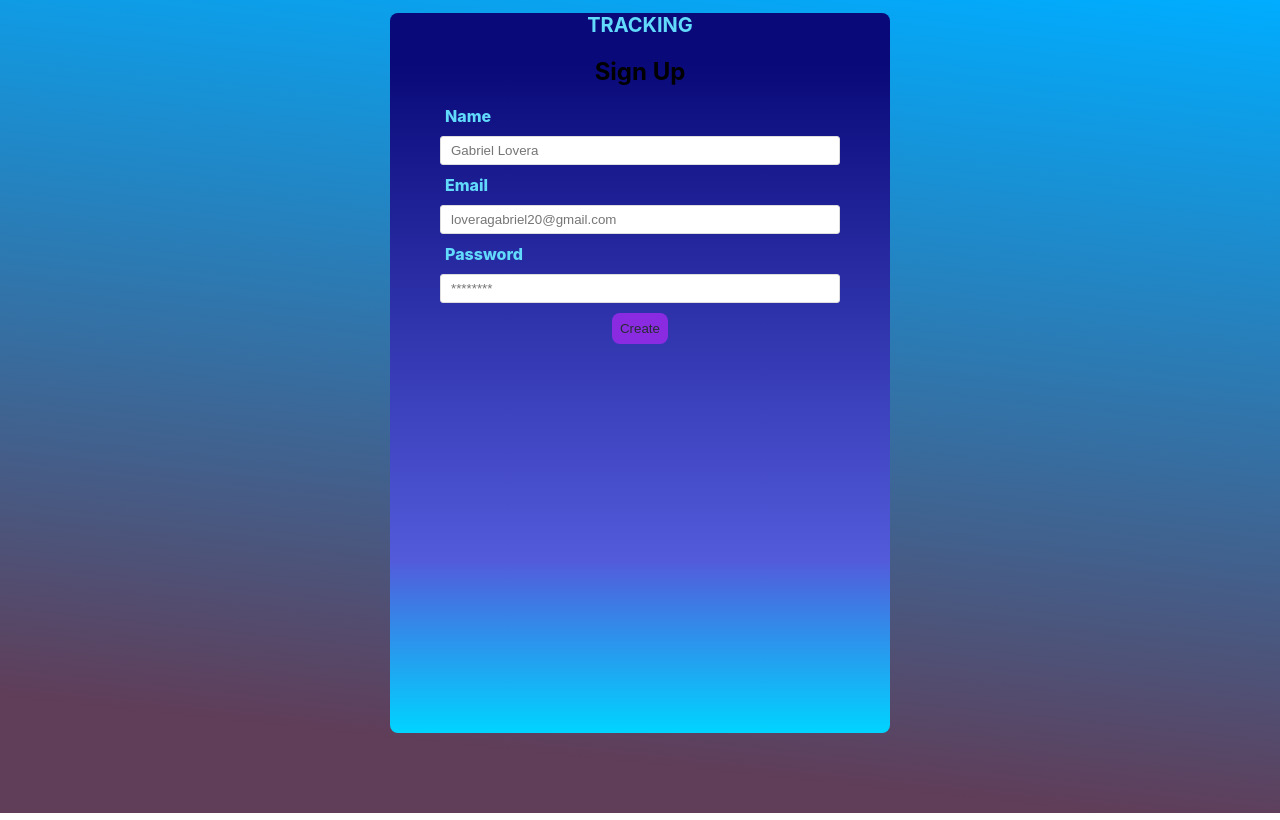
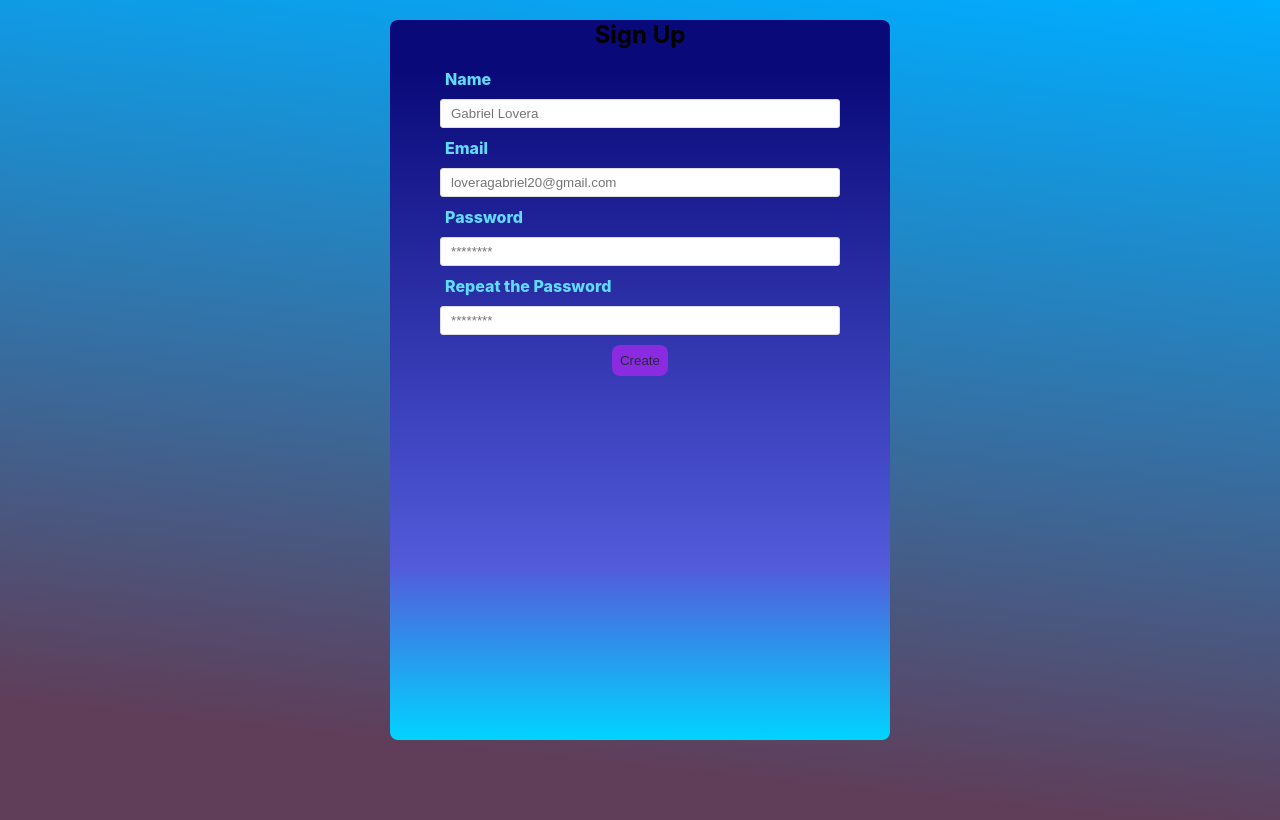
Before and after one commit to loveragabriel/myapp, a React (Create React App) app: page /SignUp in a window 1280 px wide. Built offline with nearby package versions, Linux system fonts and the light colour scheme.

Commit message:
signup forma ok

```diff
--- a/src/App.css
+++ b/src/App.css
@@ -60,7 +60,7 @@ background: linear-gradient(6deg, rgba(96,61,88,1) 12%, rgba(0,173,255,1) 100%);
   color: #61dafb;
 }
 
-.sign-up label {
+.sign-up-form label {
   text-align: left;
   margin-left: 55px;
 }
@@ -206,3 +206,7 @@ li{
 .nav-icon{
   display: none;
 }
+
+.sign-up{
+  margin-top: 35%;
+}
--- a/src/Components/HomeAccess.js
+++ b/src/Components/HomeAccess.js
@@ -36,7 +36,7 @@ const HomeAccess = () =>{
 
     return(
         <div>
-            <h1>TRACKING</h1>
+            <h1></h1>
             <h2 className="log-in">Log In</h2>
             <form onSubmit={submited}>
                 <label> Email address</label>
@@ -52,7 +52,7 @@ const HomeAccess = () =>{
             <p>Credential Access: <br/>
             loveragabriel / Entrar123 </p>
             <hr></hr>
-            <h2> Don't have an account? </h2>
+            <h2 className="sign-up"> Don't have an account? </h2>
             <button onClick={signUp}>Create Account</button>
 
         </div>
--- a/src/Components/NavComponent.js
+++ b/src/Components/NavComponent.js
@@ -9,7 +9,7 @@ const NavComponent = () =>{
             <div className="nav-container">
                 <nav className="NavBar">
                     <h1 className="web-title">
-                       TRACKING
+                       My App
                     </h1>
                     <div className="nav-icon">
                             ICON
--- a/src/Components/SignUp.js
+++ b/src/Components/SignUp.js
@@ -16,9 +16,9 @@ const SignUp = () =>{
     }
     return(
         <div >
-            <h1>TRACKING</h1>
+            <h1>   </h1>
             <h2 >Sign Up</h2>
-            <form action="" className="sign-up">
+            <form action="" className="sign-up-form">
                 <label> Name </label>
                     <input type="text" placeholder="Gabriel Lovera"/>
 
@@ -26,6 +26,9 @@ const SignUp = () =>{
                     <input type="email" placeholder="loveragabriel20@gmail.com"/>
 
                 <label> Password </label>
+                    <input type="password" placeholder="********"/>
+
+                <label> Repeat the Password </label>
                     <input type="password" placeholder="********"/>
 
                 <button onClick={signIn}>Create</button>
```
